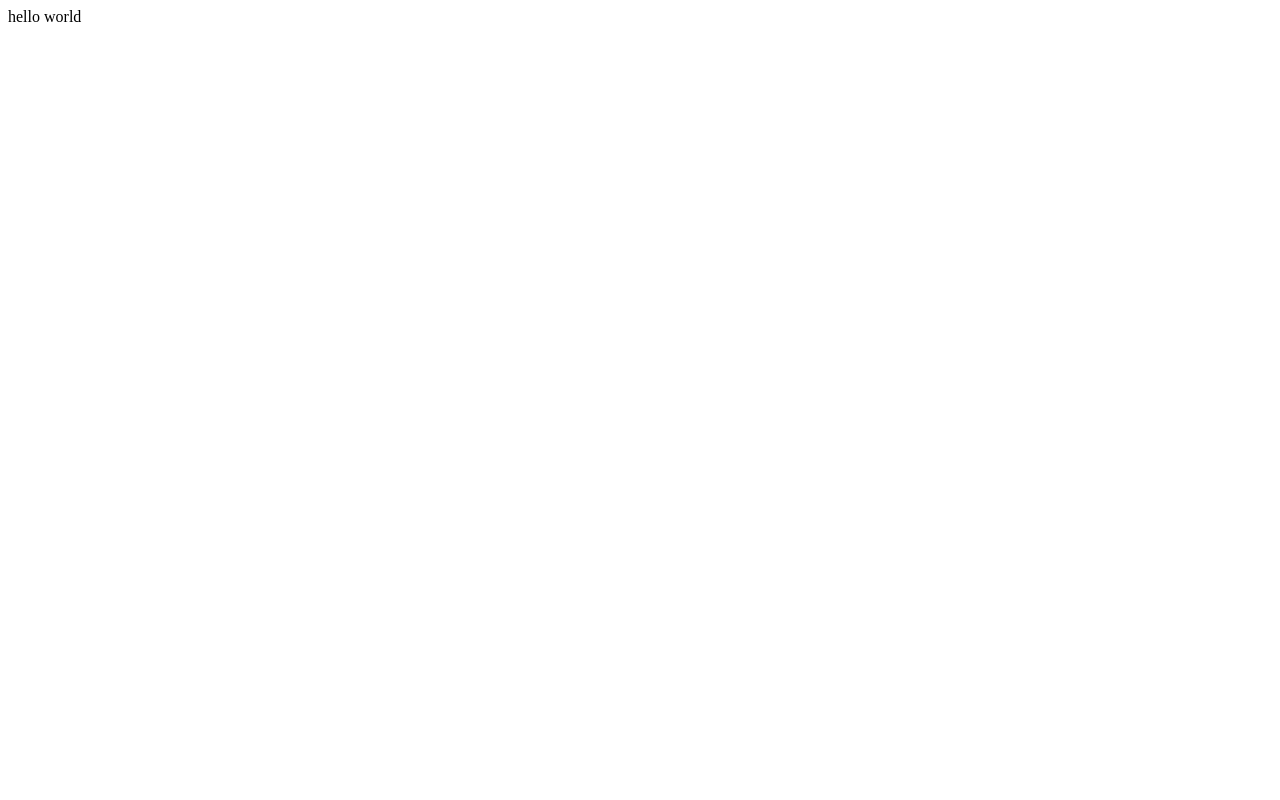
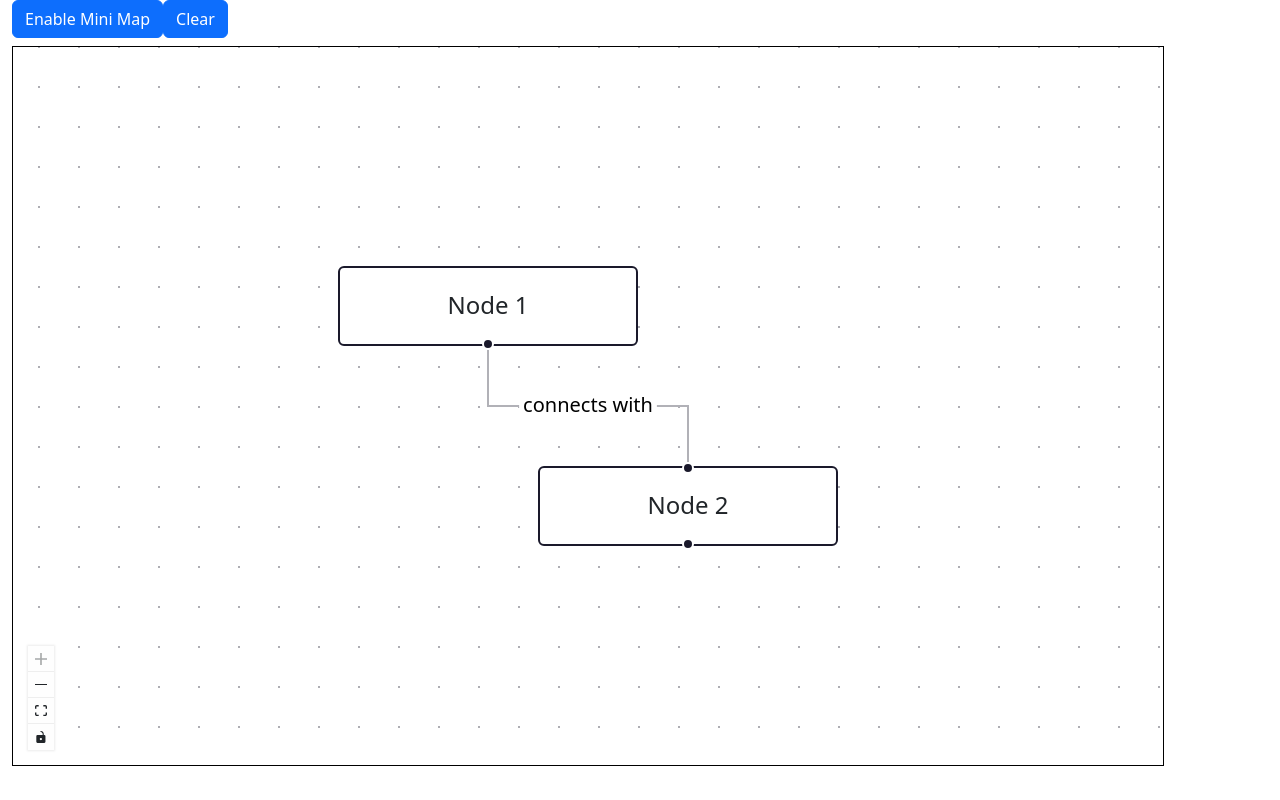
Before and after one commit to AlHamid-dev/reactflow-app, a React (Vite) app: page / in a window 1280 px wide. Built offline with nearby package versions, Linux system fonts and the light colour scheme.

Commit message:
added initial canvas

```diff
--- a/index.html
+++ b/index.html
@@ -3,11 +3,13 @@
   <head>
     <meta charset="UTF-8" />
     <link rel="icon" type="image/svg+xml" href="/vite.svg" />
+    <link href="https://cdn.jsdelivr.net/npm/bootstrap@5.3.8/dist/css/bootstrap.min.css" rel="stylesheet" integrity="sha384-sRIl4kxILFvY47J16cr9ZwB07vP4J8+LH7qKQnuqkuIAvNWLzeN8tE5YBujZqJLB" crossorigin="anonymous">
     <meta name="viewport" content="width=device-width, initial-scale=1.0" />
     <title>reactflow-app</title>
   </head>
   <body>
     <div id="root"></div>
     <script type="module" src="/src/main.jsx"></script>
+    <script src="https://cdn.jsdelivr.net/npm/bootstrap@5.3.8/dist/js/bootstrap.bundle.min.js" integrity="sha384-FKyoEForCGlyvwx9Hj09JcYn3nv7wiPVlz7YYwJrWVcXK/BmnVDxM+D2scQbITxI" crossorigin="anonymous"></script>
   </body>
 </html>
--- a/package.json
+++ b/package.json
@@ -10,6 +10,7 @@
     "preview": "vite preview"
   },
   "dependencies": {
+    "@xyflow/react": "^12.8.6",
     "react": "^19.1.1",
     "react-dom": "^19.1.1"
   },
--- a/src/App.jsx
+++ b/src/App.jsx
@@ -1,14 +1,26 @@
-
+import { useState } from 'react'
 import './App.css'
+import FlowCanvas from './components/FlowCanvas'
 
 function App() {
+  const [isMiniMap, setIsMiniMap] = useState(false)
+  const toggleMiniMap = () => {
+    setIsMiniMap(!isMiniMap)
+  }
 
   return (
     <>
-      <div>
-       hello world
+      <div className='container-fluid'>
+        <div className="d-flex justify-content-start g-2">
+          <button className='btn btn-primary' onClick={toggleMiniMap}>
+            {!isMiniMap ? "Enable Mini Map" : "Disable MiniMap"}
+          </button>
+          <button className='btn btn-primary'>Clear</button>
+        </div>
+        <div className='my-2' style={{ border: "1px solid black", width: "90vw", height: "90vh", overflow: "hidden" }}>
+          <FlowCanvas isMiniMap={isMiniMap} />
+        </div>
       </div>
-
     </>
   )
 }
--- /dev/null
+++ b/src/components/FlowCanvas.jsx
@@ -0,0 +1,64 @@
+import { useState, useCallback } from 'react';
+import { ReactFlow, Background, Controls, applyEdgeChanges, applyNodeChanges, addEdge, MiniMap } from '@xyflow/react';
+import '@xyflow/react/dist/style.css';
+
+const initialNodes = [
+  {
+    id: 'n1',
+    position: { x: 0, y: 0 },
+    data: { label: 'Node 1' },
+    type: 'input',
+  },
+  {
+    id: 'n2',
+    position: { x: 100, y: 100 },
+    data: { label: 'Node 2' },
+  },
+]
+
+const initialEdges = [
+  { id: 'n1-n2', source: 'n1', target: 'n2', label: 'connects with', type: 'step' },
+]
+
+const FlowCanvas = ({ isMiniMap }) => {
+  const proOptions = { hideAttribution: true };
+
+  const [nodes, setNodes] = useState(initialNodes)
+  const [edges, setEdges] = useState(initialEdges)
+
+  const onNodesChange = useCallback(
+    (changes) => setNodes((nodesSnapshot) => applyNodeChanges(changes, nodesSnapshot)),
+    [],
+  )
+  const onEdgesChange = useCallback(
+    (changes) => setEdges((edgesSnapshot) => applyEdgeChanges(changes, edgesSnapshot)),
+    [],
+  )
+
+  const onConnect = useCallback(
+    (connection) => {
+      setEdges((oldEdges) => addEdge(connection, oldEdges));
+    },
+    [setEdges],
+  )
+
+  return (
+    <div style={{ height: "100%" }}>
+      <ReactFlow
+        nodes={nodes}
+        edges={edges}
+        onNodesChange={onNodesChange}
+        onEdgesChange={onEdgesChange}
+        onConnect={onConnect}
+        proOptions={proOptions}
+        fitView
+      >
+        {isMiniMap && <MiniMap zoomable pannable />}
+        <Background />
+        <Controls />
+      </ReactFlow>
+    </div>
+  )
+}
+
+export default FlowCanvas
```
Also changed, not shown: 1 other file (tests, documents, lock files or other folders).
